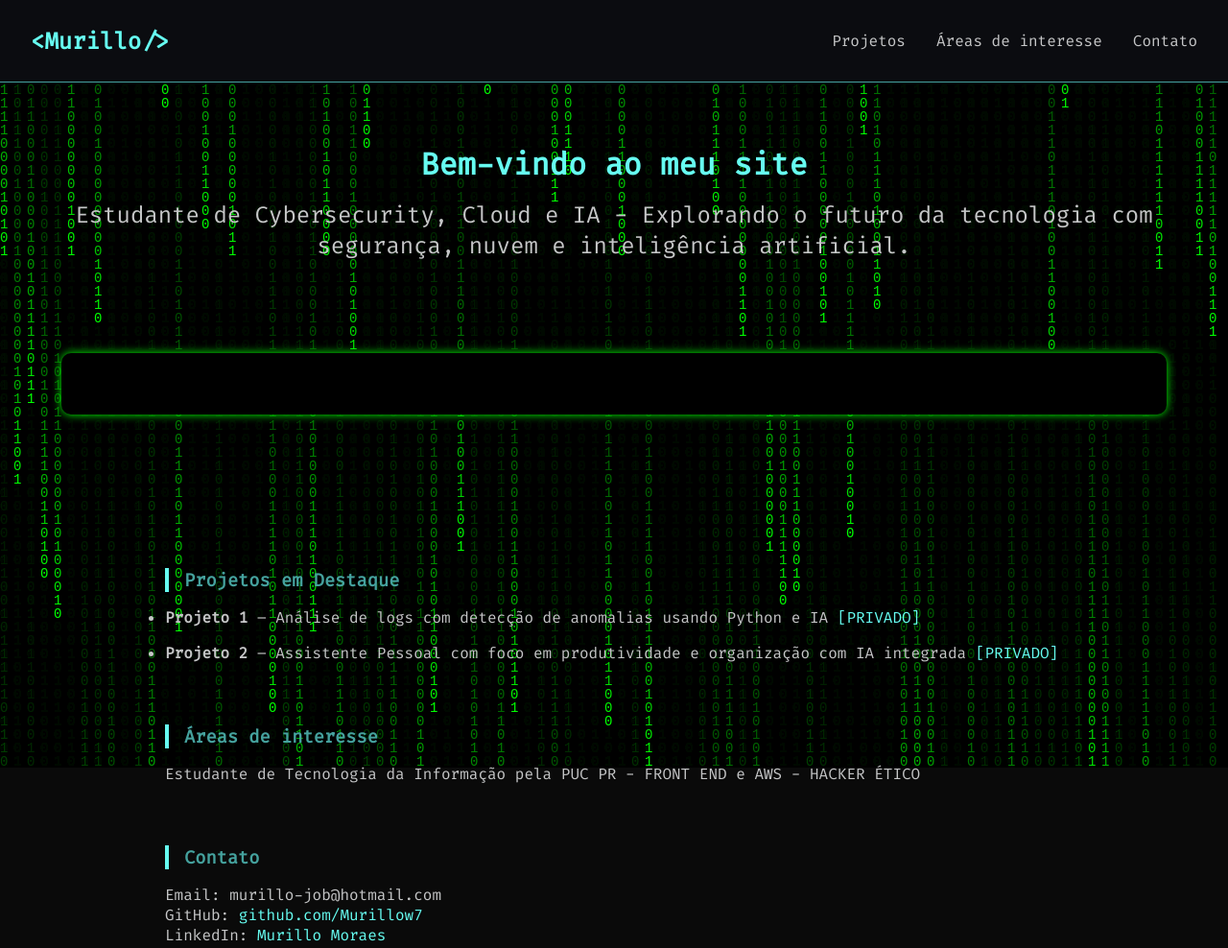
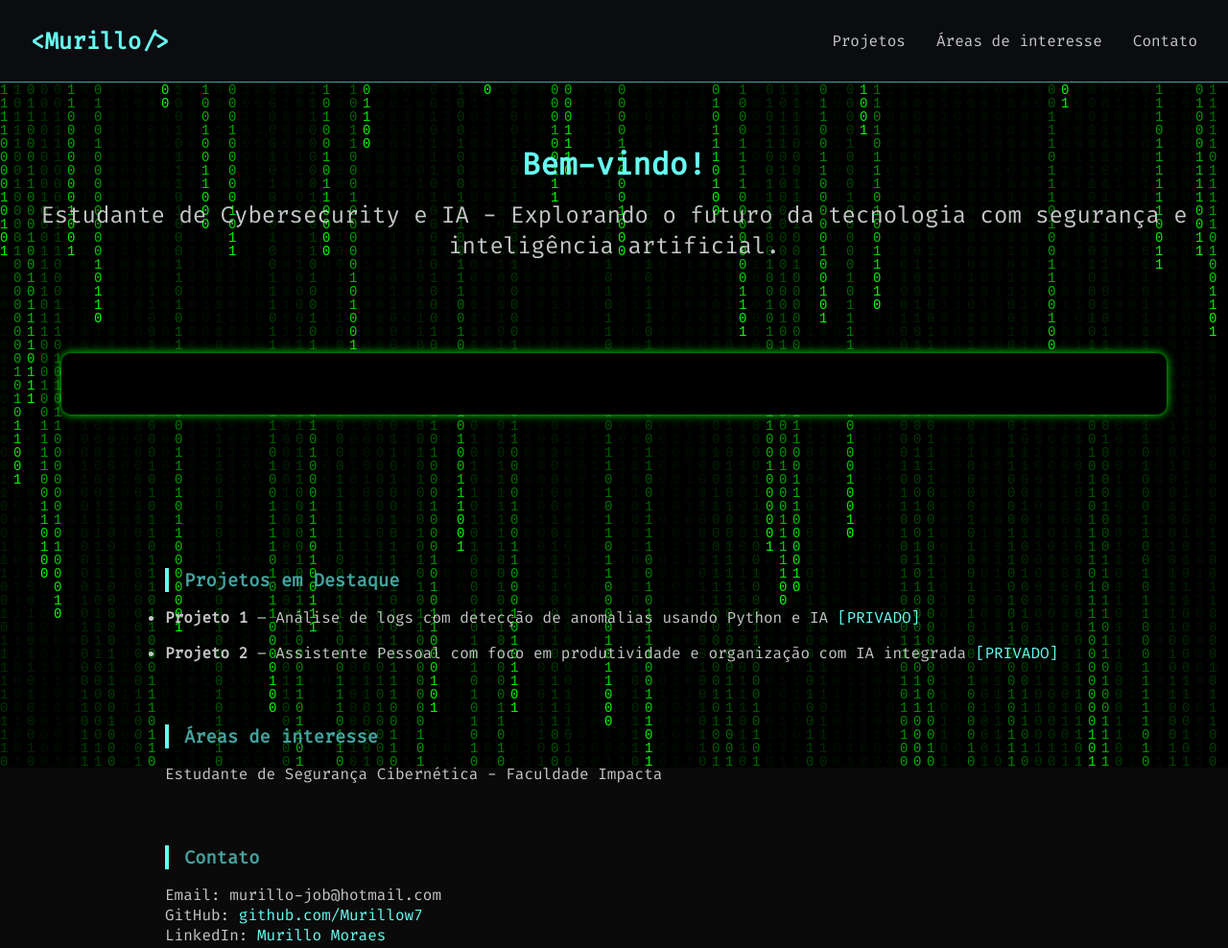
Before and after one commit to Murillow7/portfolio-murillo, a plain HTML site: page index.html in a window 1280 px wide. Shown: the top 988 px of the page at 96% size. Drawn offline with Linux system fonts and the light colour scheme.

Commit message:
Update index.html

```diff
--- a/index.html
+++ b/index.html
@@ -20,8 +20,8 @@
   </nav>
 
   <header>
-    <h1>Bem-vindo ao meu site</h1>
-    <h2>Estudante de Cybersecurity, Cloud e IA - Explorando o futuro da tecnologia com segurança, nuvem e inteligência artificial.</h2>
+    <h1>Bem-vindo!</h1>
+    <h2>Estudante de Cybersecurity e IA - Explorando o futuro da tecnologia com segurança e inteligência artificial.</h2>
   </header>
 
   <div class="terminal" id="hacker-output"></div>
@@ -41,7 +41,7 @@
 
     <section id="Áreas de interesse">
       <h3>Áreas de interesse</h3>
-      <p>Estudante de Tecnologia da Informação pela PUC PR - FRONT END e AWS - HACKER ÉTICO</p>
+      <p>Estudante de Segurança Cibernética - Faculdade Impacta </p>
     </section>
 
     <section id="contato">
```
